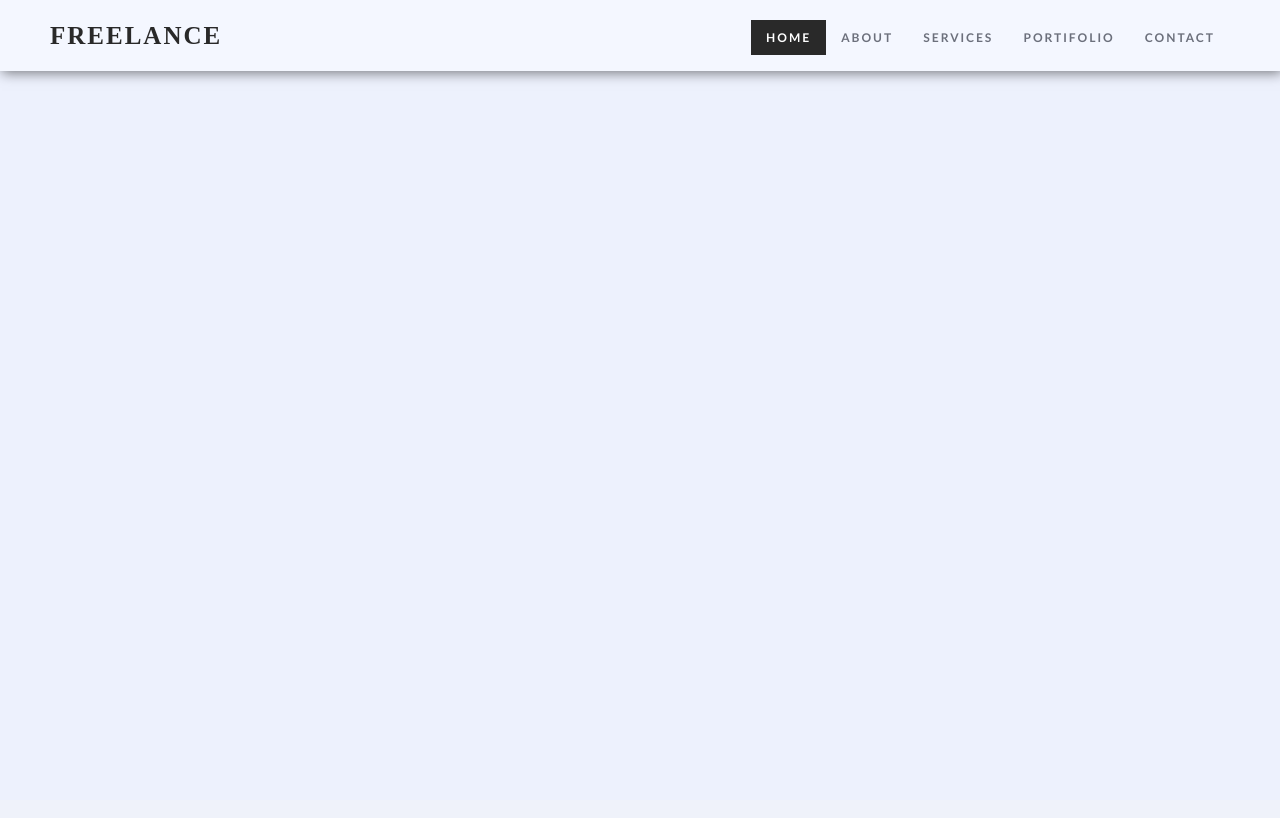
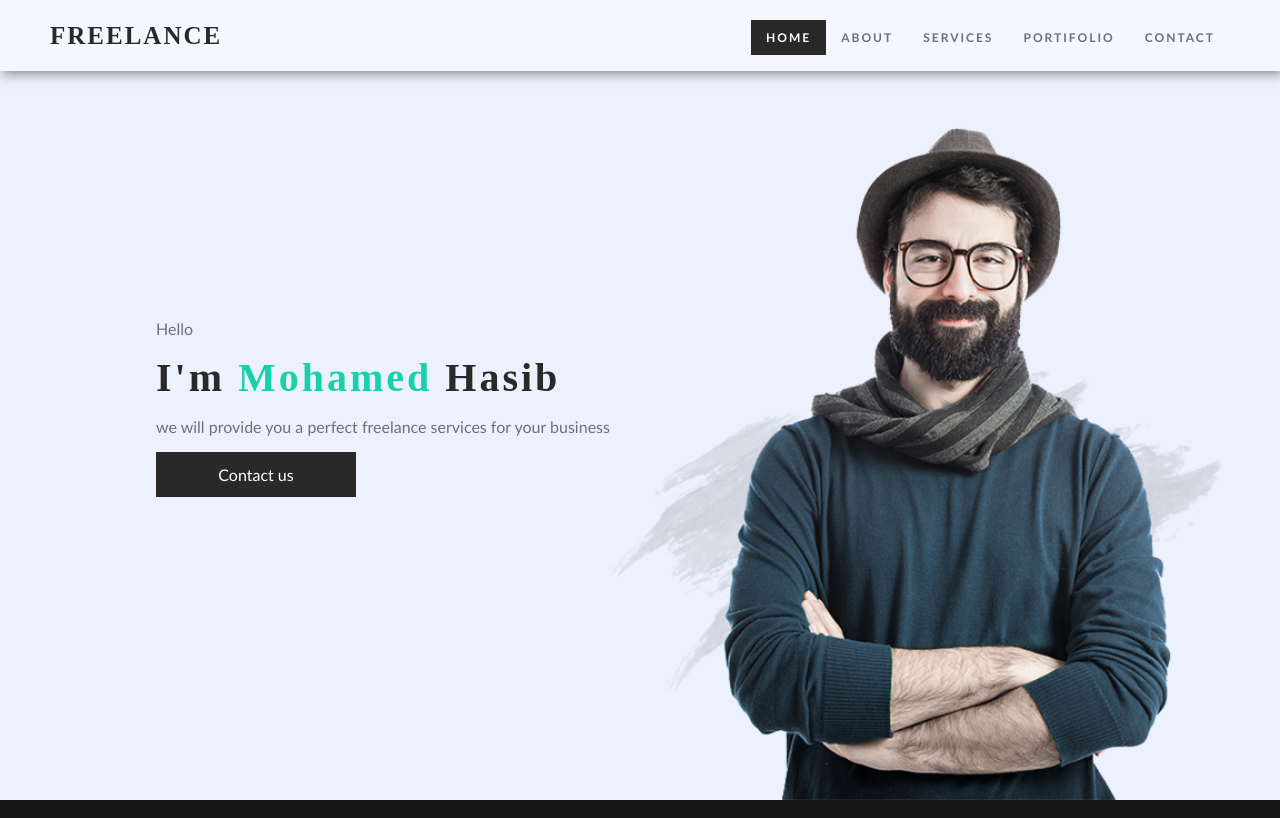
Before and after one commit to hasib457/WebProject, a PHP site: page / in a window 1280 px wide. Before the commit the page ends 82 px from the top, so only its background shows below. Run offline with PHP 8.4, Linux system fonts and the light colour scheme.

Commit message:
add main section html and css with img

```diff
--- a/css/style.css
+++ b/css/style.css
@@ -11,10 +11,14 @@ a{
     text-decoration: none;
 }
 #main{
+    position: relative;
     width: 100%;
     height: 100vh;
     box-sizing: border-box;
     background-color: #edf1fd;
+    background-image: url("../images/bg.png");
+    background-size: cover;
+    background-position: right bottom;
 }
 
 nav{
@@ -57,3 +61,38 @@ nav{
     color: #ffffff !important;
     font-weight: 700;
 }
+
+.intro{
+    font-family: calibri;
+    width: 500px;
+    position: absolute;
+    left: 20%;
+    top: 50%;
+    transform: translate(-20% ,-50%);
+}
+
+.intro p:nth-child(1),
+.intro #details{
+    font-size: 16px;
+    color: #6c707c;
+}
+.intro h1{
+    font-family: Poppins;
+    font-size: 40px;
+    margin: 0;
+    letter-spacing: 3px;
+    color: #292929;
+
+}
+.contact-btn{
+    width: 200px;
+    height: 45px;
+    display: flex;
+    justify-content: center;
+    align-items: center;
+    background-color: #292929;
+    color: #ffffff;
+}
+.contact-btn:hover{
+    background-color: #111111;
+}
--- a/index.html
+++ b/index.html
@@ -2,7 +2,7 @@
 <html lang="en">
 <head>
     <meta charset="UTF-8">
-    <title>freelance portfolio</title>
+    <title>freelance</title>
     <link rel="shortcut icon" href="images/icon.png">
     <link rel="stylesheet" type="text/css" href="css/style.css">
 
@@ -25,6 +25,15 @@
 
     </nav>
   </section>
-
+  <!-- intro -->
+  <div class="intro">
+      <p>Hello</p>
+      <h1>I'm <font color="#17d1ac"> Mohamed </font></Mohamed>Hasib</h1>
+      <p id="details">we will provide you a perfect freelance services for your business</p>
+      <a href="#" class="contact-btn">Contact us</a>
+  </div>
+  <div class="img">
+      <img src="">
+  </div>
 
 </body>
```
Also changed, not shown: images/bg.png (added), images/pic.jpg (added).
